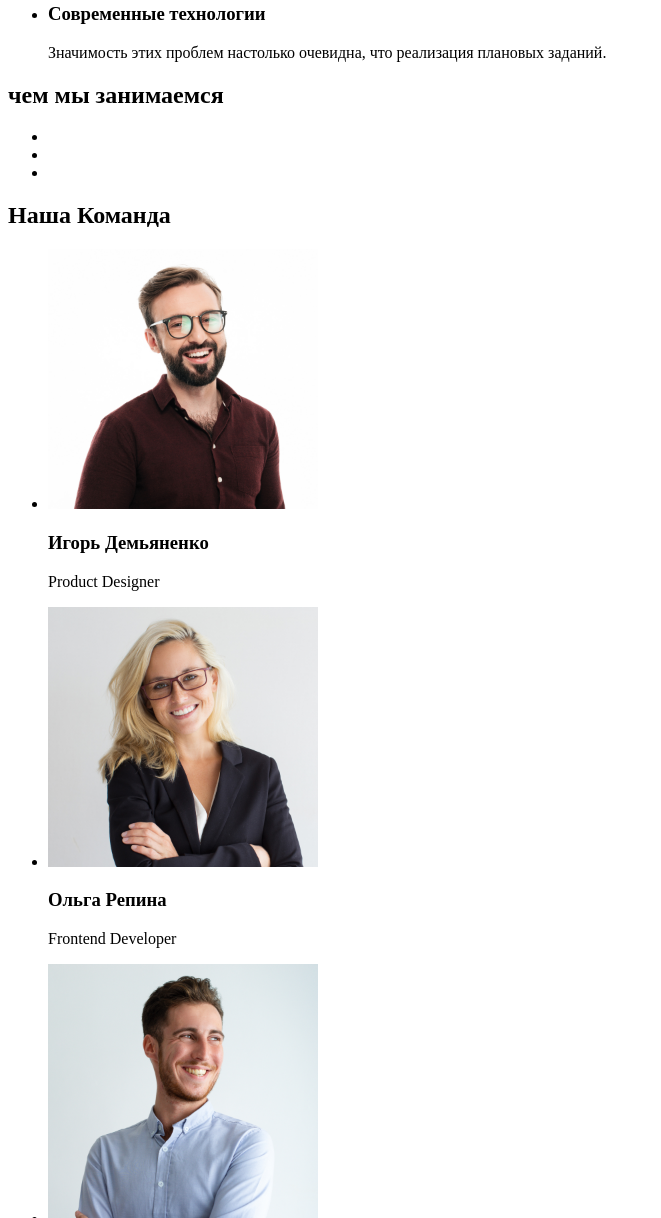
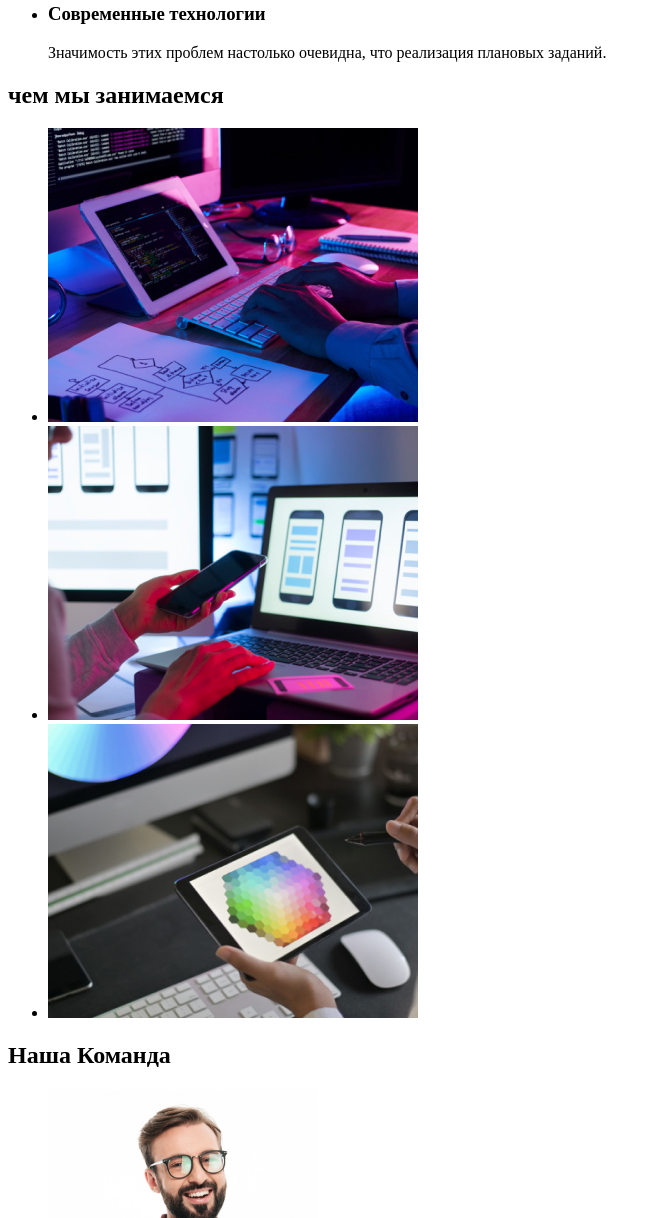
Before and after one commit to OlegMartin/goit-markup-hw-01, a plain HTML site: page index.html in a window 1280 px wide. Shown: the part 532-1750 px from the top of the page, without its empty margins (0-661 px from the left). Drawn offline with Linux system fonts and the light colour scheme; the site is published under a folder, as on GitHub Pages, so addresses that start at the root find nothing.

Commit message:
додано опис

```diff
--- a/index.html
+++ b/index.html
@@ -60,13 +60,14 @@
         <h2>чем мы занимаемся</h2>
         <ul>
             <li>
-                <img src="/images/job.jpg" alt="" width="370">
+                <img src="./images/job.jpg" alt="программист работает в своем офисе" width="370">
             </li>
             <li>
-                <img src="/images/job2.jpg" alt="" width="370">
+                <img src="./images/job2.jpg" alt="создатель работает над интерфейсом в мобильном телефоне
+sozdatel' rabotayet interfeys mobil'nyy " width="370">
             </li>
             <li>
-                <img src="/images/job3.jpg" alt="" width="370">
+                <img src="./images/job3.jpg" alt="дизайнер с графическим планшетом " width="370">
             </li>
         </ul>
     </section>
```
